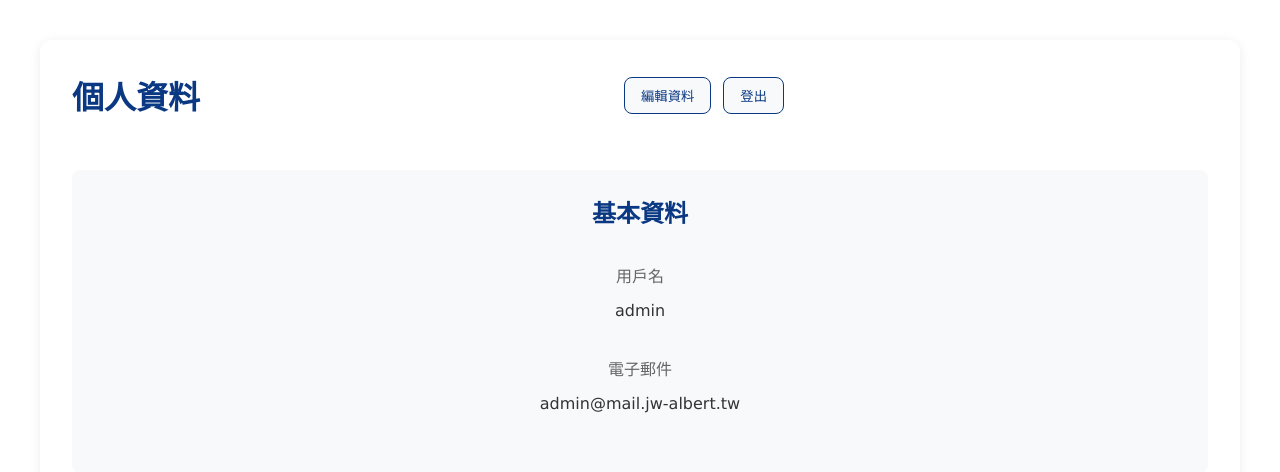
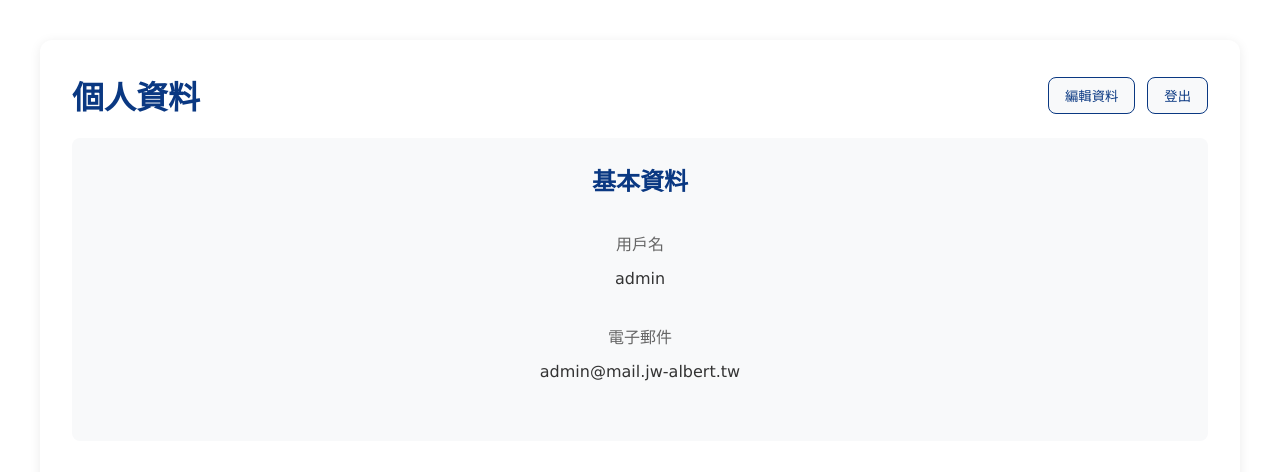
Before and after one commit to DamnDamnDamnM3/113-2_Web-final-project, a Django app: page /profile/ in a window 1280 px wide. Shown: the part 100-572 px from the top of the page. Run offline with Django 4.2, Linux system fonts and the light colour scheme; a user stored in the database is signed in; data comes from the database, SQL or seed files in the repository.

Commit message:
調整個人資料頁面標頭樣式，優化按鈕排列及對齊方式

```diff
--- a/templates/shop/profile.html
+++ b/templates/shop/profile.html
@@ -108,11 +108,14 @@
     }
 
     .profile-header {
-        display: flex;
-        justify-content: space-between;
-        align-items: center;
-        margin-bottom: 32px;
+        display: flex !important;
+        align-items: center !important;
+        justify-content: flex-start !important;
+        width: 100% !important;
+        position: relative;
+        /* 幫助絕對定位用 */
     }
+
 
     .main-title {
         color: #0a3882;
@@ -120,8 +123,10 @@
     }
 
     .profile-actions {
-        display: flex;
-        gap: 12px;
+        display: flex !important;
+        gap: 12px !important;
+        position: absolute !important;
+        right: 0 !important;
     }
 
     .secondary-btn {
```
